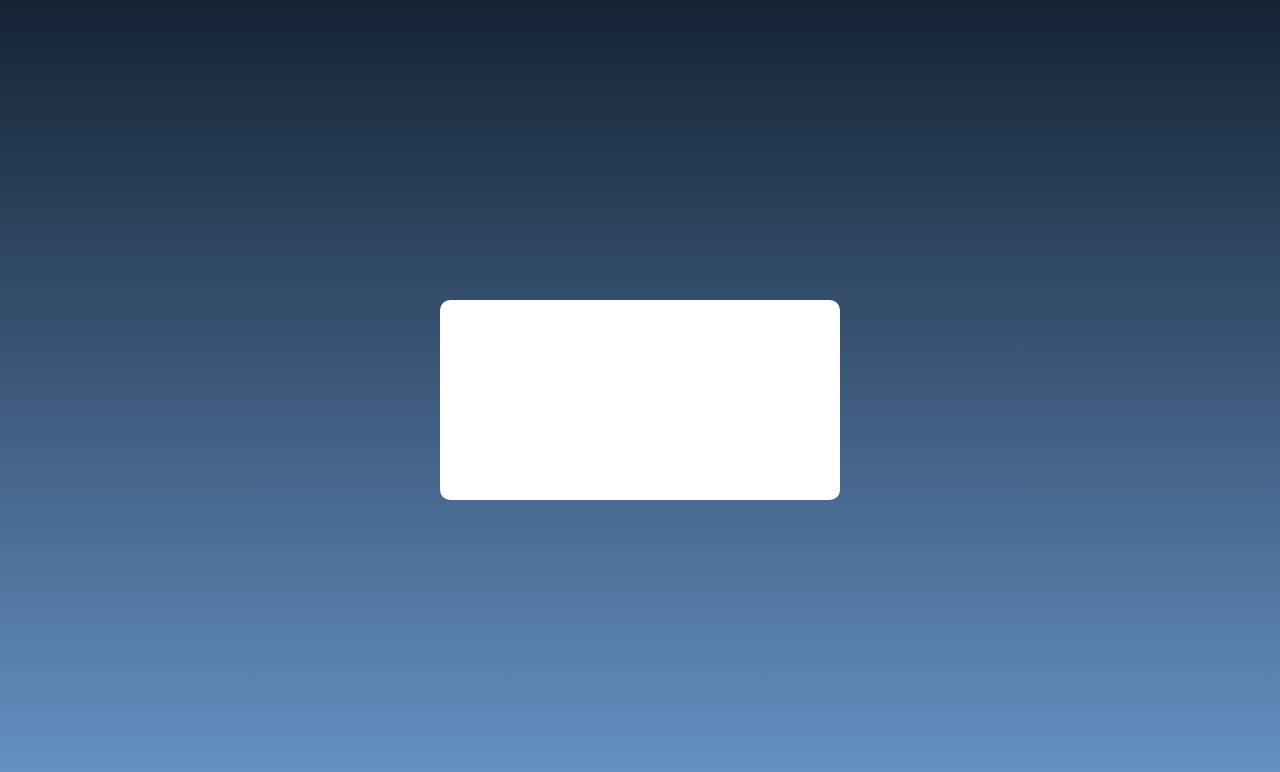
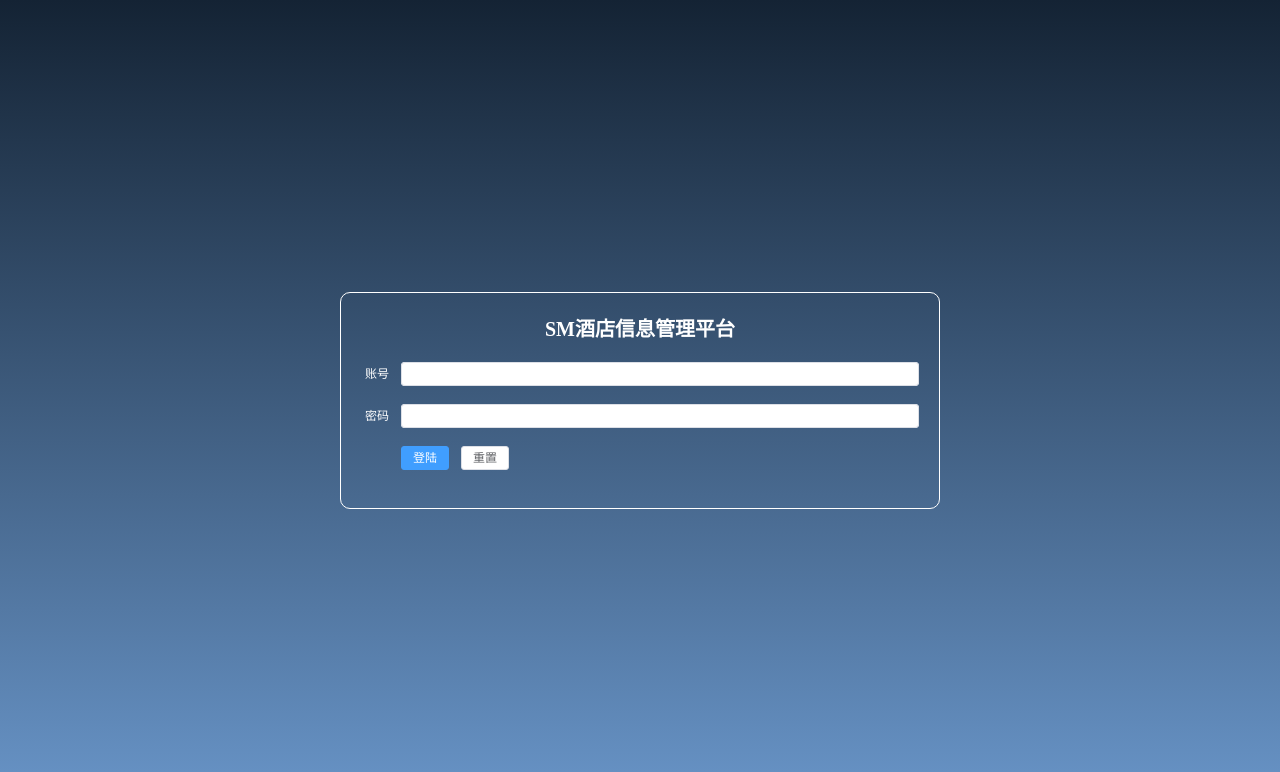
Before and after one commit to cn666278/vue3-hotel-admin-project, a Vue app: page /#/ in a window 1280 px wide. Shown: the top 772 px of the page. Built offline with nearby package versions, Linux system fonts and the light colour scheme.

Commit message:
[+] 绘制登录页面

```diff
--- a/src/views/Login.vue
+++ b/src/views/Login.vue
@@ -1,24 +1,110 @@
 <template>
   <div class="login">
-        <div class="box"></div>
+    <div class="box">
+      <h2>SM酒店信息管理平台</h2>
+      <el-form
+        size="small"
+        ref="formRef"
+        style="max-width: 600px"
+        :model="formData"
+        status-icon
+        :rules="rules"
+        label-width="40px"
+      >
+        <el-form-item label="账号" prop="loginId">
+          <el-input v-model="formData.loginId" />
+        </el-form-item>
+        <el-form-item label="密码" prop="loginPwd">
+          <el-input v-model="formData.loginPwd" type="password" />
+        </el-form-item>
+        <el-form-item>
+          <el-button type="primary" @click="submitForm(formRef)">
+            登陆
+          </el-button>
+          <el-button @click="resetForm(formRef)">重置</el-button>
+        </el-form-item>
+      </el-form>
+    </div>
   </div>
 </template>
-<script setup lang='ts'>
+<script setup lang="ts">
+import { reactive, ref } from "vue";
+import type { FormInstance, FormRules } from "element-plus";
 
+// 定义表单实例
+const formRef = ref<FormInstance>();
+
+// 验证账号
+const validateLoginId = (rule: any, value: any, callback: any) => {
+  if (value === "") {
+    callback(new Error("请输入账号"));
+  } else {
+    callback();
+  }
+};
+
+// 验证密码
+const validatePassword = (rule: any, value: any, callback: any) => {
+  if (value === "") {
+    callback(new Error("请输入密码"));
+  } else {
+    callback();
+  }
+};
+
+// 表单数据
+const formData = reactive({
+  loginId: "",
+  loginPwd: "",
+});
+
+// 验证对象
+const rules = reactive<FormRules<typeof formData>>({
+  loginId: [{ validator: validateLoginId, trigger: "blur" }],
+  loginPwd: [{ validator: validatePassword, trigger: "blur" }],
+});
+
+// 提交表单
+const submitForm = (formEl: FormInstance | undefined) => {
+  if (!formEl) return;
+  formEl.validate((valid) => {
+    if (valid) {
+      console.log("submit!");
+    } else {
+      console.log("error submit!");
+    }
+  });
+};
+
+// 重置表单
+const resetForm = (formEl: FormInstance | undefined) => {
+  if (!formEl) return;
+  formEl.resetFields();
+};
 </script>
-<style lang='scss'>
-.login{
+
+<style scoped lang="scss">
+.login {
   width: 100vw;
   height: 100vh;
   background: linear-gradient(to bottom, #142334, #6894c7);
   display: flex;
   justify-content: center;
   align-items: center;
-    .box{
-        width: 400px;
-        height: 200px;
-        background: #fff;
+  .box {
+    width: 600px;
     border-radius: 10px;
+    border: 1px solid #fff;
+    padding: 20px;
+    h2 {
+      color: #fff;
+      font-size: 20px;
+      text-align: center;
+      margin-bottom: 20px;
+    }
+    :deep(.el-form-item__label) {
+      color: #fff;
+    }
   }
 }
 </style>
```
Lines whose indentation alone changed are shown as unchanged.
